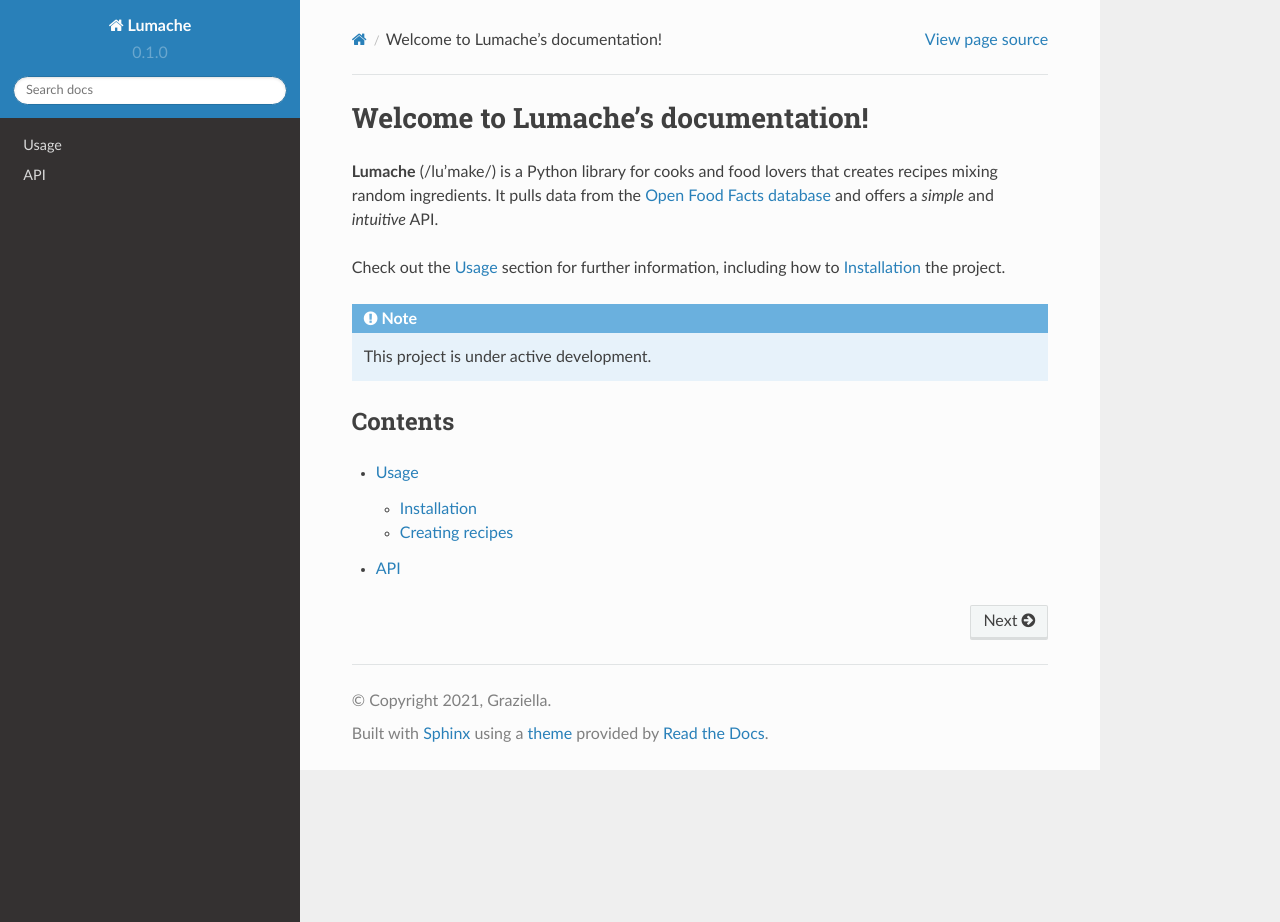
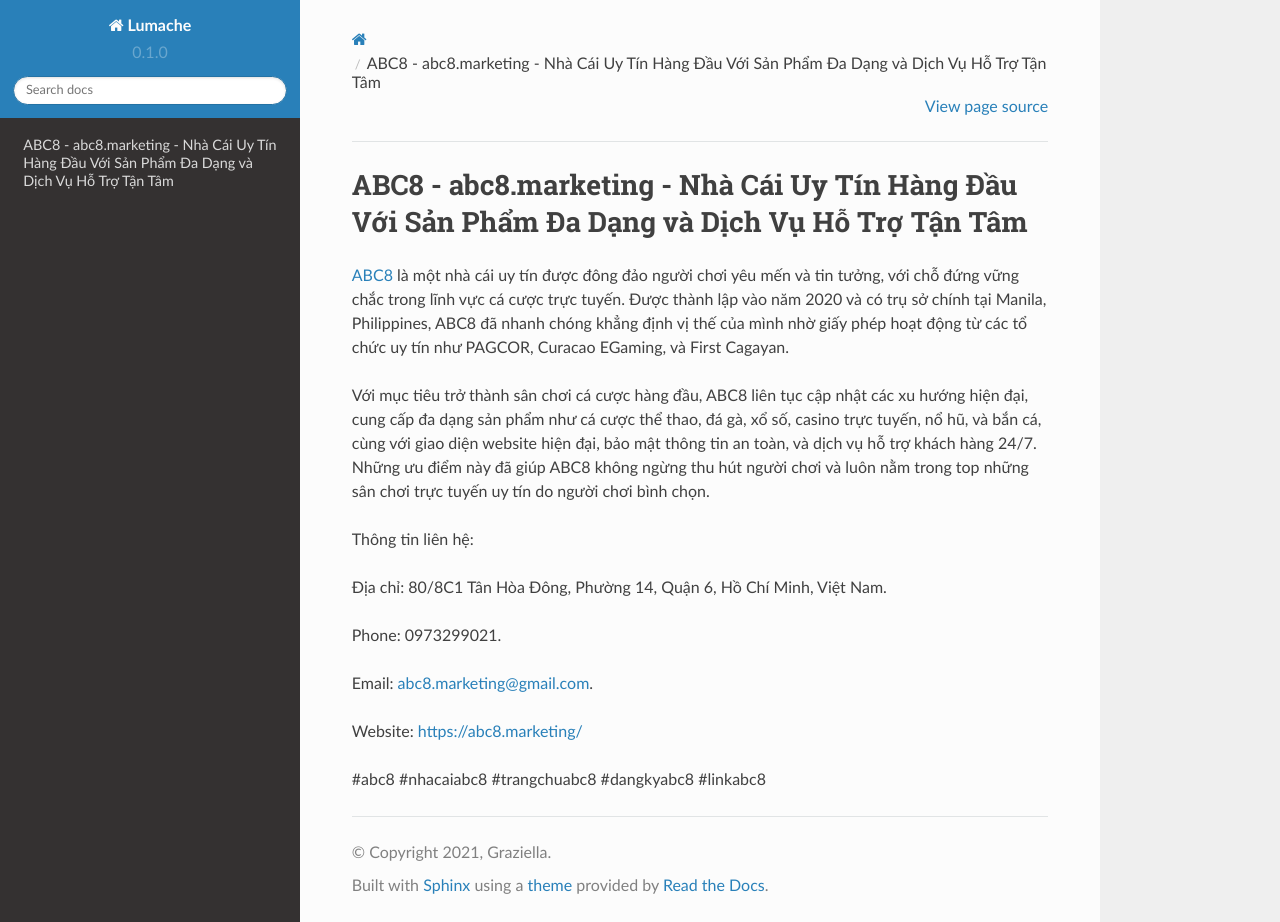
Before and after one commit to luongchanvien962/abc8marketing, a Sphinx documentation site: the page built from docs/source/index.rst, in a window 1280 px wide and 922 px high. Built offline with Sphinx 7.4.7 and the Read the Docs theme 2.0.0, drawn with Linux system fonts in a browser that asks for light colours.

Commit message:
Update index.rst

```diff
--- a/docs/source/index.rst
+++ b/docs/source/index.rst
@@ -1,22 +1,18 @@
-Welcome to Lumache's documentation!
+ABC8 - abc8.marketing - Nhà Cái Uy Tín Hàng Đầu Với Sản Phẩm Đa Dạng và Dịch Vụ Hỗ Trợ Tận Tâm
 ===================================
 
-**Lumache** (/lu'make/) is a Python library for cooks and food lovers
-that creates recipes mixing random ingredients.
-It pulls data from the `Open Food Facts database <https://world.openfoodfacts.org/>`_
-and offers a *simple* and *intuitive* API.
+`ABC8 <https://abc8.marketing/>`_ là một nhà cái uy tín được đông đảo người chơi yêu mến và tin tưởng, với chỗ đứng vững chắc trong lĩnh vực cá cược trực tuyến. Được thành lập vào năm 2020 và có trụ sở chính tại Manila, Philippines, ABC8 đã nhanh chóng khẳng định vị thế của mình nhờ giấy phép hoạt động từ các tổ chức uy tín như PAGCOR, Curacao EGaming, và First Cagayan.
 
-Check out the :doc:`usage` section for further information, including
-how to :ref:`installation` the project.
+Với mục tiêu trở thành sân chơi cá cược hàng đầu, ABC8 liên tục cập nhật các xu hướng hiện đại, cung cấp đa dạng sản phẩm như cá cược thể thao, đá gà, xổ số, casino trực tuyến, nổ hũ, và bắn cá, cùng với giao diện website hiện đại, bảo mật thông tin an toàn, và dịch vụ hỗ trợ khách hàng 24/7. Những ưu điểm này đã giúp ABC8 không ngừng thu hút người chơi và luôn nằm trong top những sân chơi trực tuyến uy tín do người chơi bình chọn.
 
-.. note::
+Thông tin liên hệ:
 
-   This project is under active development.
+Địa chỉ: 80/8C1 Tân Hòa Đông, Phường 14, Quận 6, Hồ Chí Minh, Việt Nam.
 
-Contents
---------
+Phone: 0973299021.
 
-.. toctree::
+Email: abc8.marketing@gmail.com.
 
-   usage
-   api
+Website: https://abc8.marketing/
+
+#abc8 #nhacaiabc8 #trangchuabc8 #dangkyabc8 #linkabc8
```
